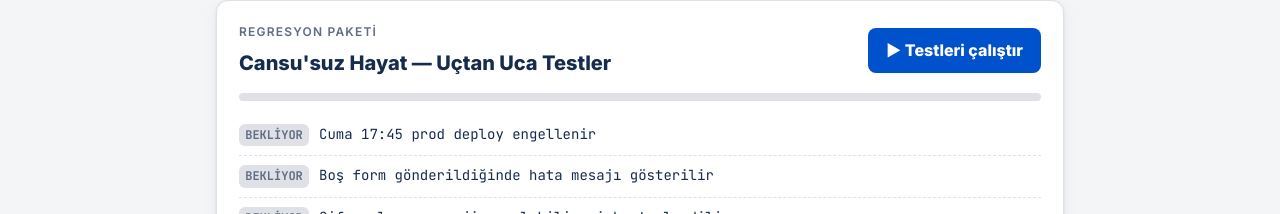
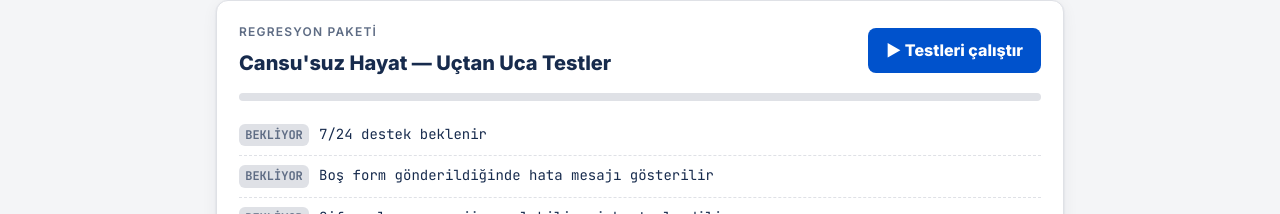
Before and after one commit to mustafaergan/cansu, a plain HTML site: page index.html in a window 1280 px wide. Shown: the part 724-938 px from the top of the page. Drawn offline with Linux system fonts and the light colour scheme.

Commit message:
İlk test: 7/24 destek beklenir

```diff
--- a/index.html
+++ b/index.html
@@ -337,7 +337,7 @@
 
   // ---- Test koşucu ----
   var tests = [
-    ['Cuma 17:45 prod deploy engellenir', 'Engelleyecek kimse kalmadı. Deploy gitti, hafta sonu da gitti.'],
+    ['7/24 destek beklenir', 'Gece 03:00\'te aradık, telefon açılmadı. Prod hâlâ yerde.'],
     ['Boş form gönderildiğinde hata mesajı gösterilir', 'Form gönderildi. Veritabanına 400 boş satır eklendi.'],
     ['Şifre alanına emoji yazılabilir mi kontrol edilir', 'Bu senaryoyu sadece Cansu düşünebiliyordu.'],
     ['OpenId\'de de denenir', 'OpenId\'yi hatırlatacak kimse kalmadı.'],
```
